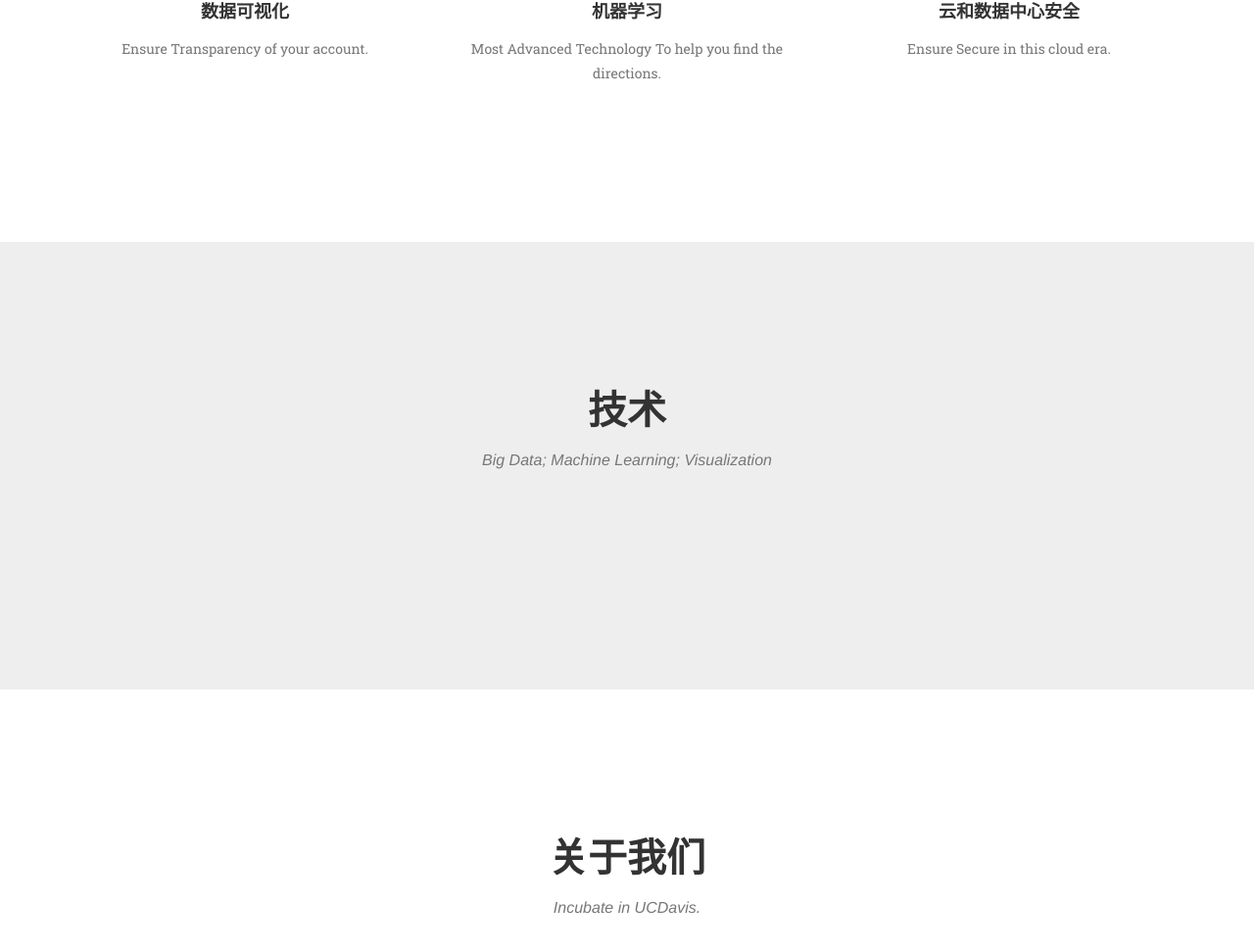
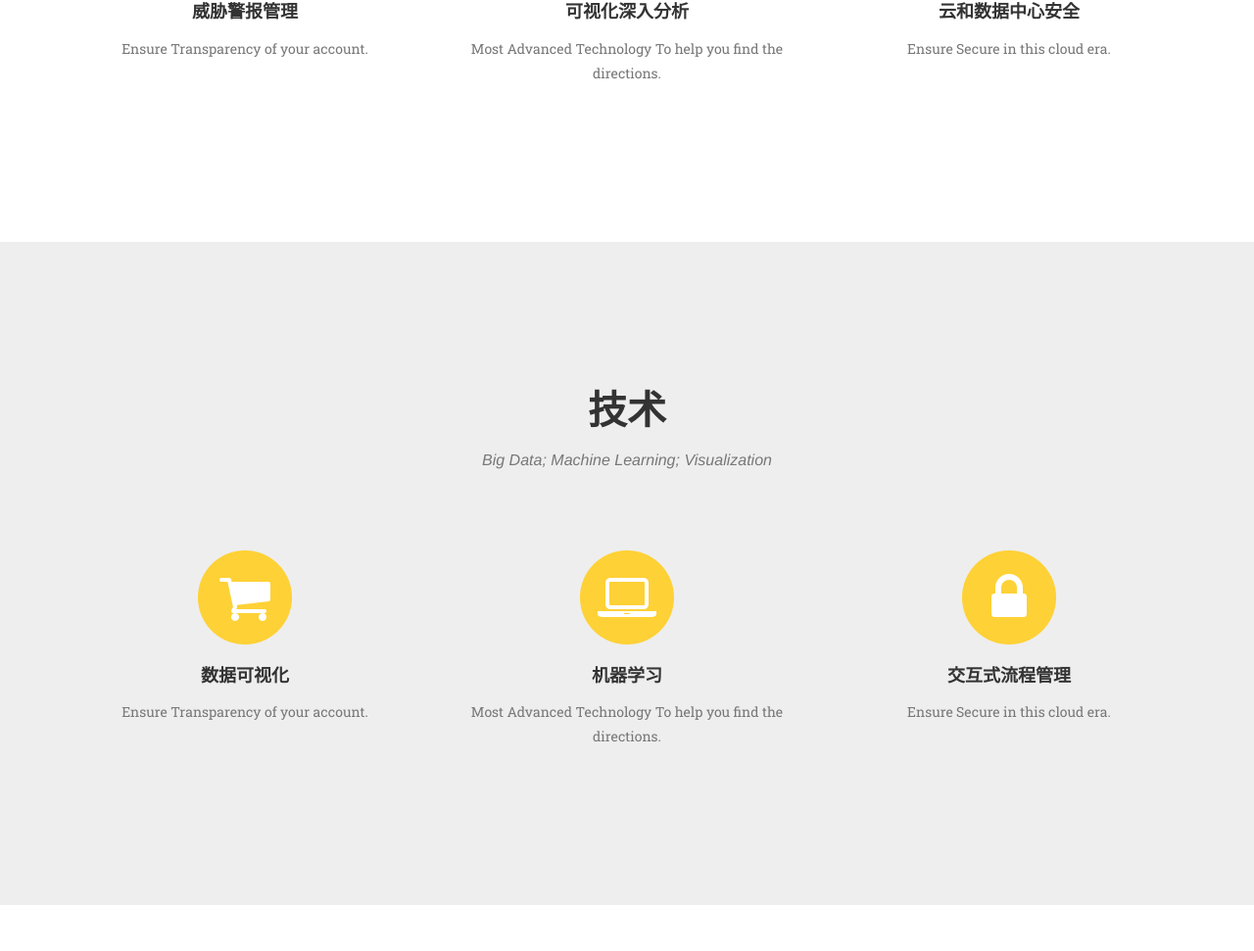
Before and after one commit to freecamel/SecurityX, a website: page Website/index.html in a window 1280 px wide. Shown: the part 1263-2234 px from the top of the page at 98% size. Drawn offline with nearby package versions, Linux system fonts and the light colour scheme; a web font is replaced by a local one.

Commit message:
translation

```diff
--- a/Website/index.html
+++ b/Website/index.html
@@ -100,7 +100,7 @@
                         <i class="fa fa-circle fa-stack-2x text-primary"></i>
                         <i class="fa fa-shopping-cart fa-stack-1x fa-inverse"></i>
                     </span>
-                    <h4 class="service-heading">数据可视化</h4>
+                    <h4 class="service-heading">威胁警报管理</h4>
                     <p class="text-muted">Ensure Transparency of your account.</p>
                 </div>
                 <div class="col-md-4">
@@ -108,7 +108,7 @@
                         <i class="fa fa-circle fa-stack-2x text-primary"></i>
                         <i class="fa fa-laptop fa-stack-1x fa-inverse"></i>
                     </span>
-                    <h4 class="service-heading">机器学习</h4>
+                    <h4 class="service-heading">可视化深入分析</h4>
                     <p class="text-muted">Most Advanced Technology To help you find the directions.</p>
                 </div>
                 <div class="col-md-4">
@@ -132,92 +132,32 @@
                     <h3 class="section-subheading text-muted">Big Data; Machine Learning; Visualization</h3>
                 </div>
             </div>
-            <!--<div class="row">
-                <div class="col-md-4 col-sm-6 portfolio-item">
-                    <a href="#portfolioModal1" class="portfolio-link" data-toggle="modal">
-                        <div class="portfolio-hover">
-                            <div class="portfolio-hover-content">
-                                <i class="fa fa-plus fa-3x"></i>
-                            </div>
-                        </div>
-                        <img src="img/portfolio/roundicons.png" class="img-responsive" alt="">
-                    </a>
-                    <div class="portfolio-caption">
-                        <h4>Round Icons</h4>
-                        <p class="text-muted">Graphic Design</p>
-                    </div>
+            <div class="row text-center">
+                <div class="col-md-4">
+                    <span class="fa-stack fa-4x">
+                        <i class="fa fa-circle fa-stack-2x text-primary"></i>
+                        <i class="fa fa-shopping-cart fa-stack-1x fa-inverse"></i>
+                    </span>
+                    <h4 class="service-heading">数据可视化</h4>
+                    <p class="text-muted">Ensure Transparency of your account.</p>
                 </div>
-                <div class="col-md-4 col-sm-6 portfolio-item">
-                    <a href="#portfolioModal2" class="portfolio-link" data-toggle="modal">
-                        <div class="portfolio-hover">
-                            <div class="portfolio-hover-content">
-                                <i class="fa fa-plus fa-3x"></i>
-                            </div>
-                        </div>
-                        <img src="img/portfolio/startup-framework.png" class="img-responsive" alt="">
-                    </a>
-                    <div class="portfolio-caption">
-                        <h4>Startup Framework</h4>
-                        <p class="text-muted">Website Design</p>
-                    </div>
+                <div class="col-md-4">
+                    <span class="fa-stack fa-4x">
+                        <i class="fa fa-circle fa-stack-2x text-primary"></i>
+                        <i class="fa fa-laptop fa-stack-1x fa-inverse"></i>
+                    </span>
+                    <h4 class="service-heading">机器学习</h4>
+                    <p class="text-muted">Most Advanced Technology To help you find the directions.</p>
                 </div>
-                <div class="col-md-4 col-sm-6 portfolio-item">
-                    <a href="#portfolioModal3" class="portfolio-link" data-toggle="modal">
-                        <div class="portfolio-hover">
-                            <div class="portfolio-hover-content">
-                                <i class="fa fa-plus fa-3x"></i>
-                            </div>
-                        </div>
-                        <img src="img/portfolio/treehouse.png" class="img-responsive" alt="">
-                    </a>
-                    <div class="portfolio-caption">
-                        <h4>Treehouse</h4>
-                        <p class="text-muted">Website Design</p>
-                    </div>
+                <div class="col-md-4">
+                    <span class="fa-stack fa-4x">
+                        <i class="fa fa-circle fa-stack-2x text-primary"></i>
+                        <i class="fa fa-lock fa-stack-1x fa-inverse"></i>
+                    </span>
+                    <h4 class="service-heading">交互式流程管理</h4>
+                    <p class="text-muted">Ensure Secure in this cloud era.</p>
                 </div>
-                <div class="col-md-4 col-sm-6 portfolio-item">
-                    <a href="#portfolioModal4" class="portfolio-link" data-toggle="modal">
-                        <div class="portfolio-hover">
-                            <div class="portfolio-hover-content">
-                                <i class="fa fa-plus fa-3x"></i>
-                            </div>
-                        </div>
-                        <img src="img/portfolio/golden.png" class="img-responsive" alt="">
-                    </a>
-                    <div class="portfolio-caption">
-                        <h4>Golden</h4>
-                        <p class="text-muted">Website Design</p>
-                    </div>
-                </div>
-                <div class="col-md-4 col-sm-6 portfolio-item">
-                    <a href="#portfolioModal5" class="portfolio-link" data-toggle="modal">
-                        <div class="portfolio-hover">
-                            <div class="portfolio-hover-content">
-                                <i class="fa fa-plus fa-3x"></i>
-                            </div>
-                        </div>
-                        <img src="img/portfolio/escape.png" class="img-responsive" alt="">
-                    </a>
-                    <div class="portfolio-caption">
-                        <h4>Escape</h4>
-                        <p class="text-muted">Website Design</p>
-                    </div>
-                </div>
-                <div class="col-md-4 col-sm-6 portfolio-item">
-                    <a href="#portfolioModal6" class="portfolio-link" data-toggle="modal">
-                        <div class="portfolio-hover">
-                            <div class="portfolio-hover-content">
-                                <i class="fa fa-plus fa-3x"></i>
-                            </div>
-                        </div>
-                        <img src="img/portfolio/dreams.png" class="img-responsive" alt="">
-                    </a>
-                    <div class="portfolio-caption">
-                        <h4>Dreams</h4>
-                        <p class="text-muted">Website Design</p>
-                    </div>
-                </div>
-            </div>-->
+            </div>
         </div>
     </section>
 
```
